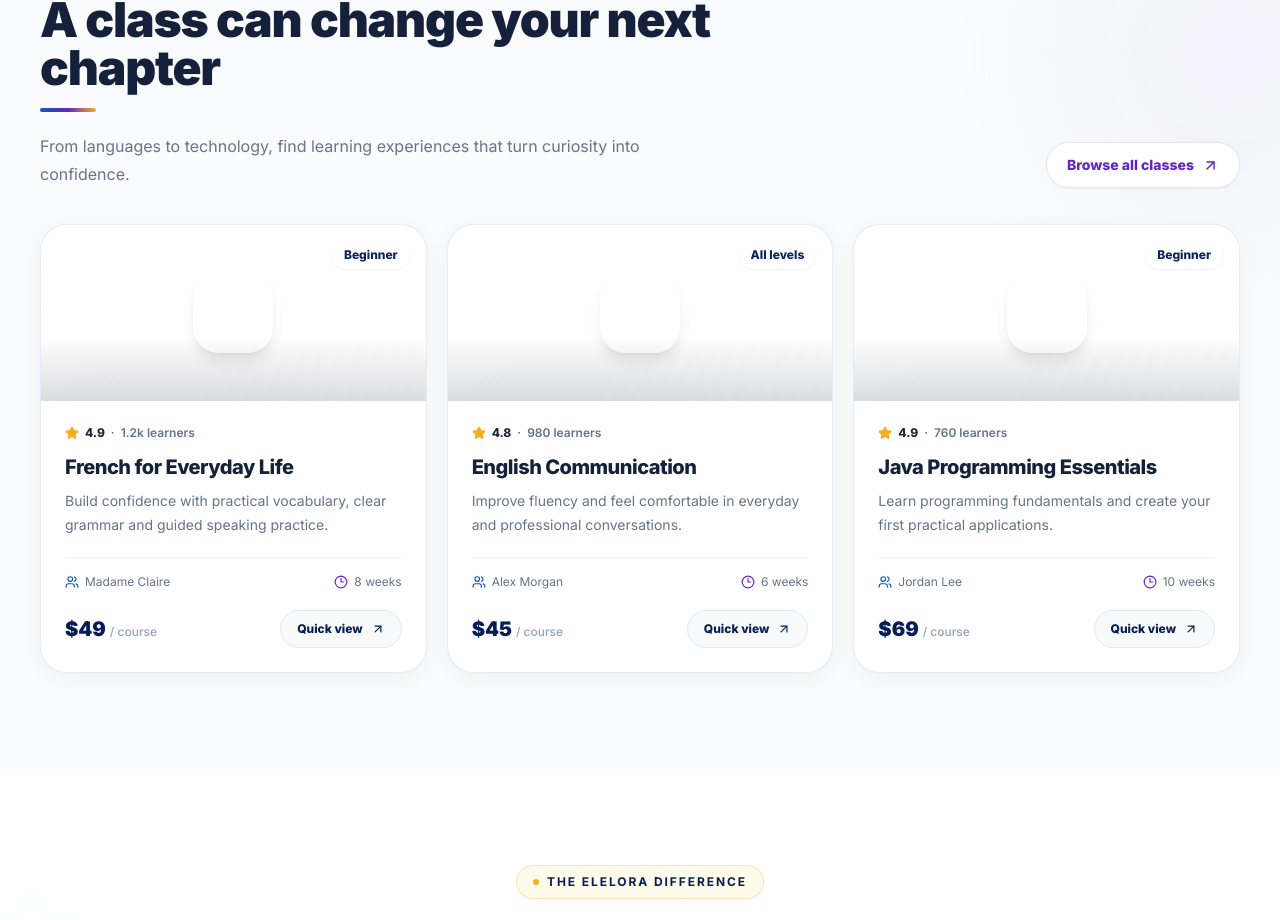
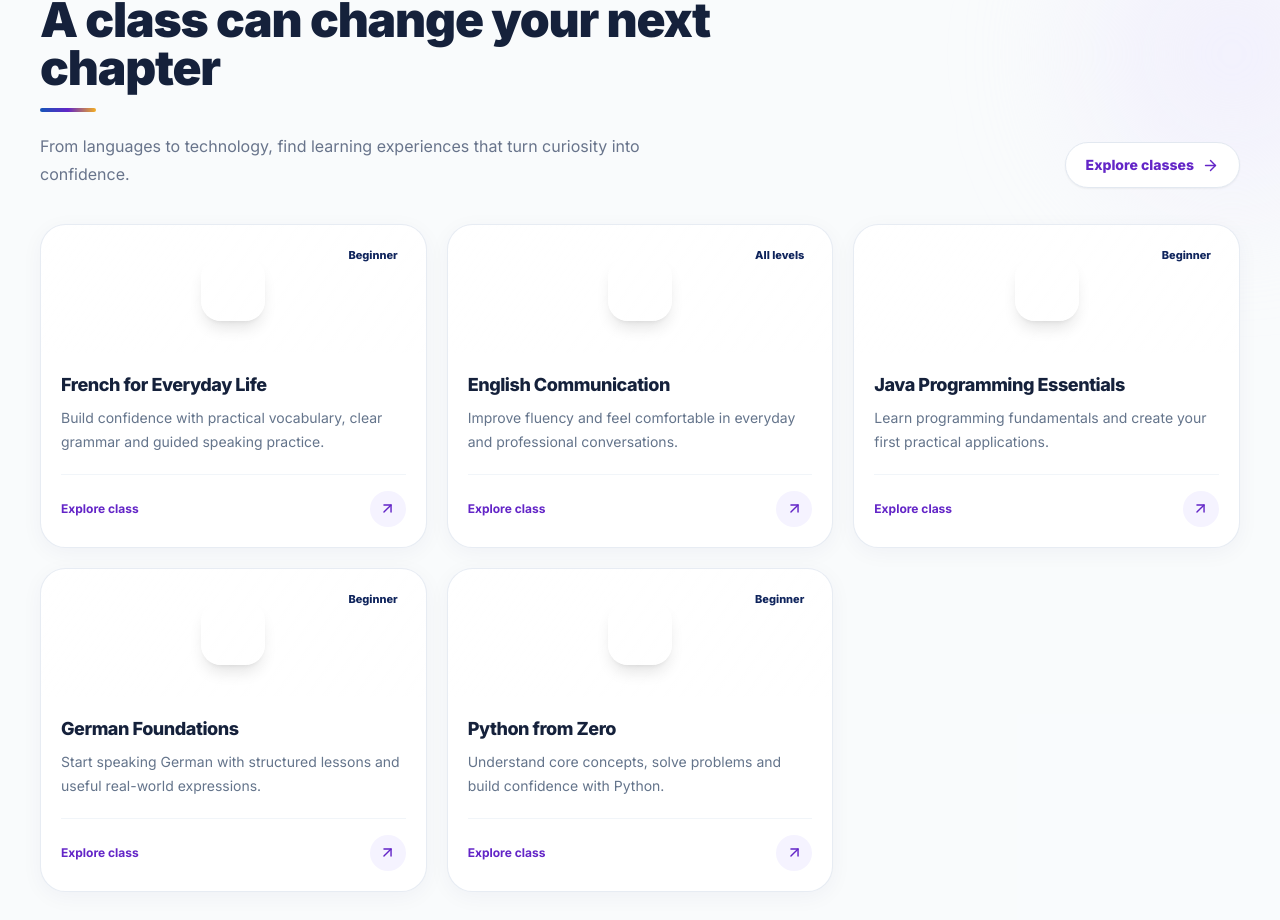
Before and after one commit to chamod-lakshitha/elevora-academy, a Next.js app: page / in a window 1280 px wide. Shown: the part 1065-1985 px from the top of the page. Built offline with nearby package versions, Linux system fonts and the light colour scheme; no server answers.

Commit message:
Show all five classes with compact cards on homepage

```diff
--- a/app/page.tsx
+++ b/app/page.tsx
@@ -7,7 +7,7 @@ import {
 import { Reveal, Stagger } from '@/components/Reveal';
 import PageHero from '@/components/PageHero';
 import SectionHeading from '@/components/SectionHeading';
-import CourseCard from '@/components/CourseCard';
+import HomeCourseCard from '@/components/HomeCourseCard';
 import { courses, pillars } from '@/lib/data';
 
 export const metadata: Metadata = {
@@ -60,11 +60,14 @@ export default function HomePage() {
         <div className="container-shell relative">
           <div className="flex flex-col gap-6 sm:flex-row sm:items-end sm:justify-between">
             <SectionHeading eyebrow="Find your path" title="A class can change your next chapter" description="From languages to technology, find learning experiences that turn curiosity into confidence." />
-            <Reveal className="shrink-0"><Link href="/classes" className="group inline-flex items-center gap-2 rounded-full border border-slate-200 bg-white px-5 py-3 text-sm font-extrabold text-brand-violet shadow-sm transition duration-300 hover:-translate-y-0.5 hover:border-violet-200 hover:shadow-soft">Browse all classes <ArrowUpRight size={17} className="transition-transform group-hover:translate-x-0.5 group-hover:-translate-y-0.5" /></Link></Reveal>
+            <Reveal className="shrink-0"><Link href="/classes#class-catalog" aria-label="Explore all classes" className="group inline-flex items-center gap-2 rounded-full border border-slate-200 bg-white px-5 py-3 text-sm font-extrabold text-brand-violet shadow-sm transition duration-300 hover:-translate-y-0.5 hover:border-violet-200 hover:shadow-soft">Explore classes <ArrowRight size={17} className="transition-transform group-hover:translate-x-1" /></Link></Reveal>
           </div>
-          <Stagger className="mt-9 grid gap-5 md:grid-cols-2 xl:grid-cols-3">
-            {courses.slice(0, 3).map((course) => <div key={course.id} className="h-full"><CourseCard course={course} /></div>)}
+          <Stagger className="mt-9 grid gap-5 sm:grid-cols-2 xl:grid-cols-3">
+            {courses.map((course) => <div key={course.id} className="h-full"><HomeCourseCard course={course} /></div>)}
           </Stagger>
+          <div className="mt-8 flex justify-center">
+            <Link href="/classes#class-catalog" className="group inline-flex items-center gap-2 rounded-full bg-brand-navy px-5 py-3 text-sm font-extrabold text-white shadow-md transition duration-300 hover:-translate-y-0.5 hover:bg-brand-violet focus-visible:outline-none focus-visible:ring-4 focus-visible:ring-brand-violet/20">Explore all classes <ArrowRight size={17} className="transition-transform group-hover:translate-x-1" /></Link>
+          </div>
         </div>
       </section>
 
```
